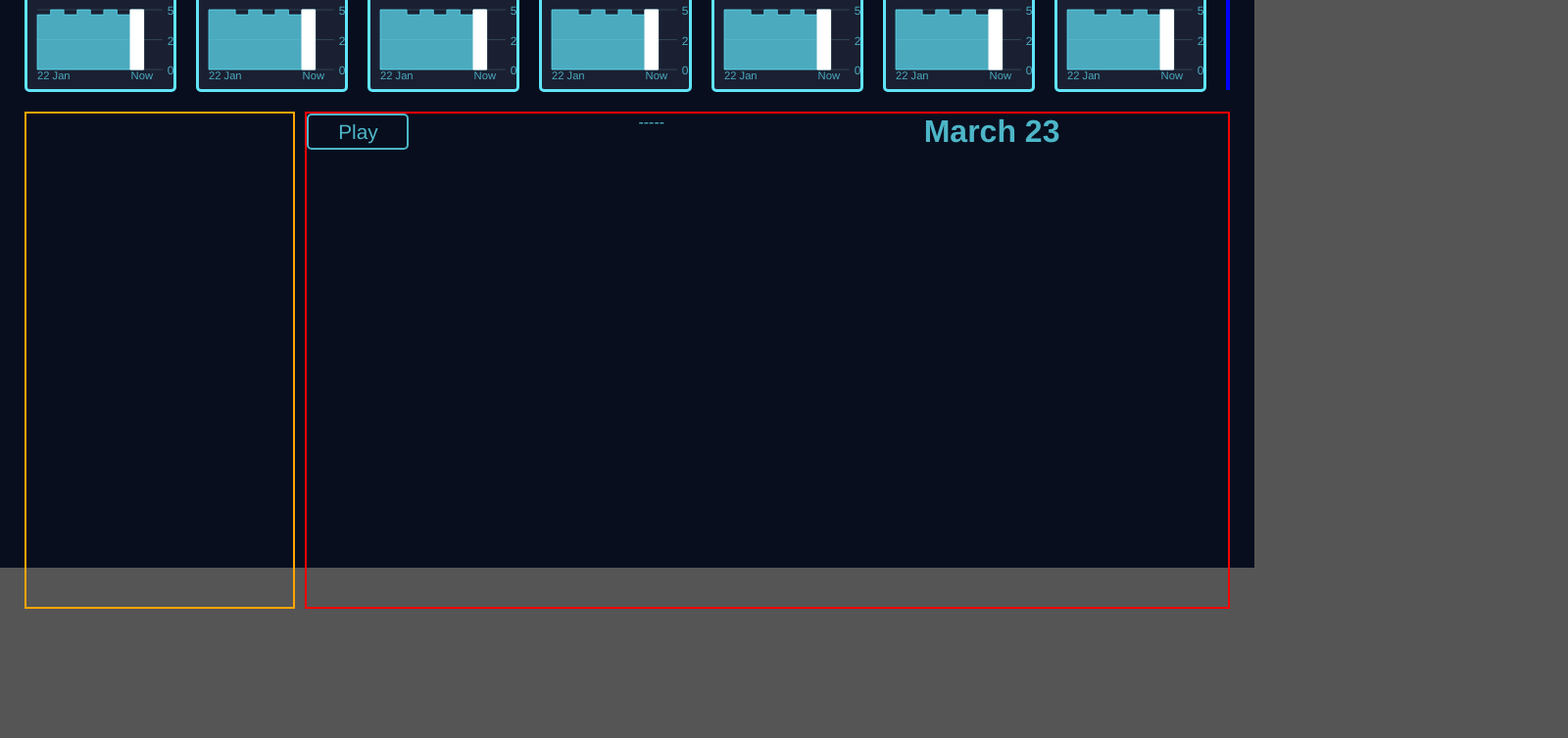
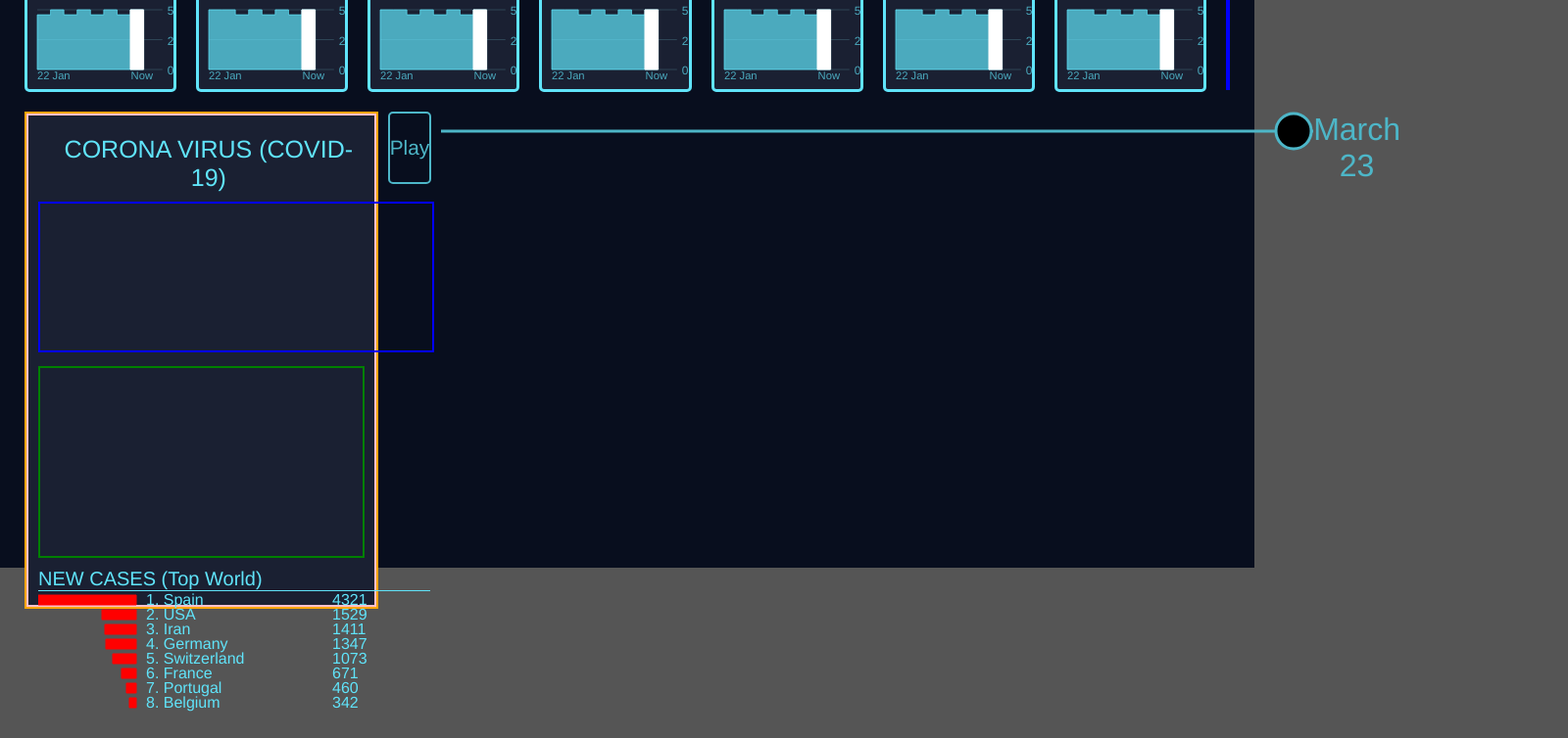
Before and after one commit to James-Bartulis/vue_testing, a Vue app: page /graphs in a window 1280 px wide. Shown: the part 240-994 px from the top of the page at 98% size, 1600 px wide, since content can reach past the window. Before the commit the page ends 862 px from the top, so only its background shows below. Built offline with nearby package versions, Linux system fonts and the light colour scheme.

Commit message:
Add SelectedStat component & UI update

```diff
--- a/src/components/Graph.vue
+++ b/src/components/Graph.vue
@@ -151,7 +151,7 @@ export default {
     setMaxValue(){
       let max = this.simplifiedData[0];
       this.simplifiedData.forEach( value => {
-        max = value > max ? value : max;/// troublesome line, causing max recursion update loop or something
+        max = value > max ? value : max;
       });
       this.maxValue = max;
       return this.maxValue;
--- /dev/null
+++ b/src/components/SelectedStat.vue
@@ -0,0 +1,162 @@
+<template>
+  <div class="leftContainer">
+    <div>
+      <p style="float:left;margin: 0px 0px 10px 15px;font-size:25px;">{{Title}}</p>
+      <svg :width="Width" :height="Height">
+        Selected STAT
+      </svg>
+    </div>
+    <div class="stats">
+
+    </div>
+    <div class="rankedBoard">
+      <!-- Title -->
+      <p style="float:left; font-size: 20px;margin:0;">NEW CASES (Top World)</p>
+      <svg width="400" style="border: none;">
+        <!-- Line -->
+        <line x1="0" x2="400" y1="0" y2="0" stroke="#60e4fa" stroke-width="2" stroke-linecap="butt" />
+        <!-- List -->
+        <g v-for="(place, index) in Places" :transform="`translate(100, ${(index+1)*15})`" >
+          <!-- Bar -->
+          <polygon :points="makeRankedBar(place.value)" stroke-linecap="butt" stroke="red" fill="red"/>
+          <!-- Name -->
+          <text fill="#60e4fa" x="10">{{index+1}}. {{place.name}}</text>
+          <!-- Value -->
+          <text fill="#60e4fa" x="200">{{place.value}}</text>
+        </g>
+      </svg>
+    </div>
+  </div>
+</template>
+
+<script>
+export default {
+  name: 'SelectedStat',
+  props: {
+    Title: {
+      default: "",
+      type: String
+    },
+    Width: {
+      default: 400,
+      type: Number
+    },
+    Height: {
+      default: 150,
+      type: Number
+    },
+    Places: {
+      default: [
+        {name: "Spain", value: 4321},
+        {name: "USA", value: 1529},
+        {name: "Iran", value: 1411},
+        {name: "Germany", value: 1347},
+        {name: "Switzerland", value: 1073},
+        {name: "France", value: 671},
+        {name: "Portugal", value: 460},
+        {name: "Belgium", value: 342},
+      ],
+      type: Array
+    },
+  },
+  data() {
+    return {
+      maxValue: 0,
+      // Debug stuff
+    }
+  },
+  methods: {
+    makeRankedBar(value) {
+      return "0,0 " + -Math.floor((value/this.maxValue * 100)) + ",0 " + -Math.floor((value/this.maxValue * 100)) + ",-10 0,-10 0,0";
+    }
+  },
+  computed: {
+    setMaxValue(){
+      let max = this.Places[0].value;
+      this.Places.forEach( place => {
+        max = place.value > max ? place.value : max;
+      });
+      this.maxValue = max;
+      return this.maxValue;
+    },
+  },
+  beforeUpdate() {
+    this.setMaxValue;
+  },
+  beforeMount() {
+    this.setMaxValue;
+  }
+}
+</script>
+
+<!-- Add "scoped" attribute to limit CSS to this component only -->
+<style scoped>
+  svg {
+    border: 2px solid blue;
+  }
+  .leftContainer {
+    color:#60e4fa;
+    background-color: #1A2032;
+    padding: 10px;
+    box-sizing: border-box;
+    height: 100%; /*can definitely code the height a more dynamic way*/
+    border: 2px solid pink;
+  }
+  .leftContainer > * {
+    margin-top: 10px;
+  }
+  .stats {
+    border: 2px solid green;
+    height: 40%;
+  }
+  .rankedBoard {
+    /*border: 2px solid red;*/
+  }
+/*  svg {
+    margin: 10px;
+    background-color: #1A2032;
+    font-size: 0.7em;
+    user-select: none;
+    border: 3px solid #60e4fa;
+    border-radius: 5px;
+    position: relative;
+  }
+  svg:hover {
+    margin: 0px;
+    padding: 6px;
+    border: 7px solid red;
+    border-radius: 5px;
+    top: -10px;
+  }
+  .dimmer {
+    stroke-opacity: 0.7;
+    fill-opacity: 0.7;
+  }
+  .brighter {
+    fill-opacity: 1;
+    stroke-opacity: 1;
+  }
+  .supersmall{
+    font-size: .75rem;
+    fill: #60e4fa;
+  }
+  .small{
+    font-size: 1rem;
+  }
+  .medium{
+    font-size: 1.2rem;
+  }
+  .large{
+    font-weight: bold;
+    font-size: 1.5rem;
+  }
+  .white {
+    fill: white;
+    stroke: white;
+    stroke-width: 1;
+  }
+  .red {
+    fill: red;
+    stroke: red;
+  }*/
+</style>
--- a/src/views/Graphs.vue
+++ b/src/views/Graphs.vue
@@ -11,18 +11,25 @@
 				:Height="data['height']"
 				@click="randomize(index)"
 			/>
-			<div class="map">
-
-			</div>
+			<div class="map"></div>
 		</div>
 		<div class="lower">
-			<div class="left"></div>
+			<div class="left">
+				<SelectedStat
+					Title="CORONA VIRUS (COVID-19)"
+				/>
+			</div>
 			<div class="mainContent">
 				<div class="sliderBar">
 					<div class="playButton">
 						<div class="playText">Play</div>
 					</div>
-					<div class="slide">-----</div>
+					<div class="slider">
+						<svg height="40" width="900">
+							<line x1="10" x2="920" y1="20" y2="20" stroke="#60e4fa" stroke-width="3px" stroke-linecap="butt" />
+							<circle cx="880" cy="20" r="18" stroke="#60e4fa" stroke-width="3" fill="black" />
+						</svg>
+					</div>
 					<div class="date">March 23</div>
 				</div>
 			</div>
@@ -33,6 +40,7 @@
 <script>
 // imports:
 import Graph from '../components/Graph.vue';
+import SelectedStat from '../components/SelectedStat.vue';
 
 export default{
 	name: 'Graphs',
@@ -50,7 +58,6 @@ export default{
 			}
 
 			this.dataInput[index]['chartData'].sort(function(a, b){return a-b});
-			console.log(this.dataInput);
 		}
 	},
 	beforeMount() {
@@ -122,6 +129,7 @@ export default{
 	},
 	components: {
 		Graph,
+		SelectedStat,
 	}
 }
 </script>
@@ -156,7 +164,7 @@ export default{
 	.mainContent {
 		height: 100%;
 		width: 100%;
-		border: 2px solid red;
+		/*border: 2px solid red;*/
 	}
 	.sliderBar {
 		display: flex;
@@ -179,10 +187,10 @@ export default{
 	}
 	.slide {
 		flex-grow: 1;
+		margin: 10px;
 	}
 	.date {
 		font-size: 2rem;
 		width: 200px;
-		font-weight: bold;
 	}
 </style>
```
